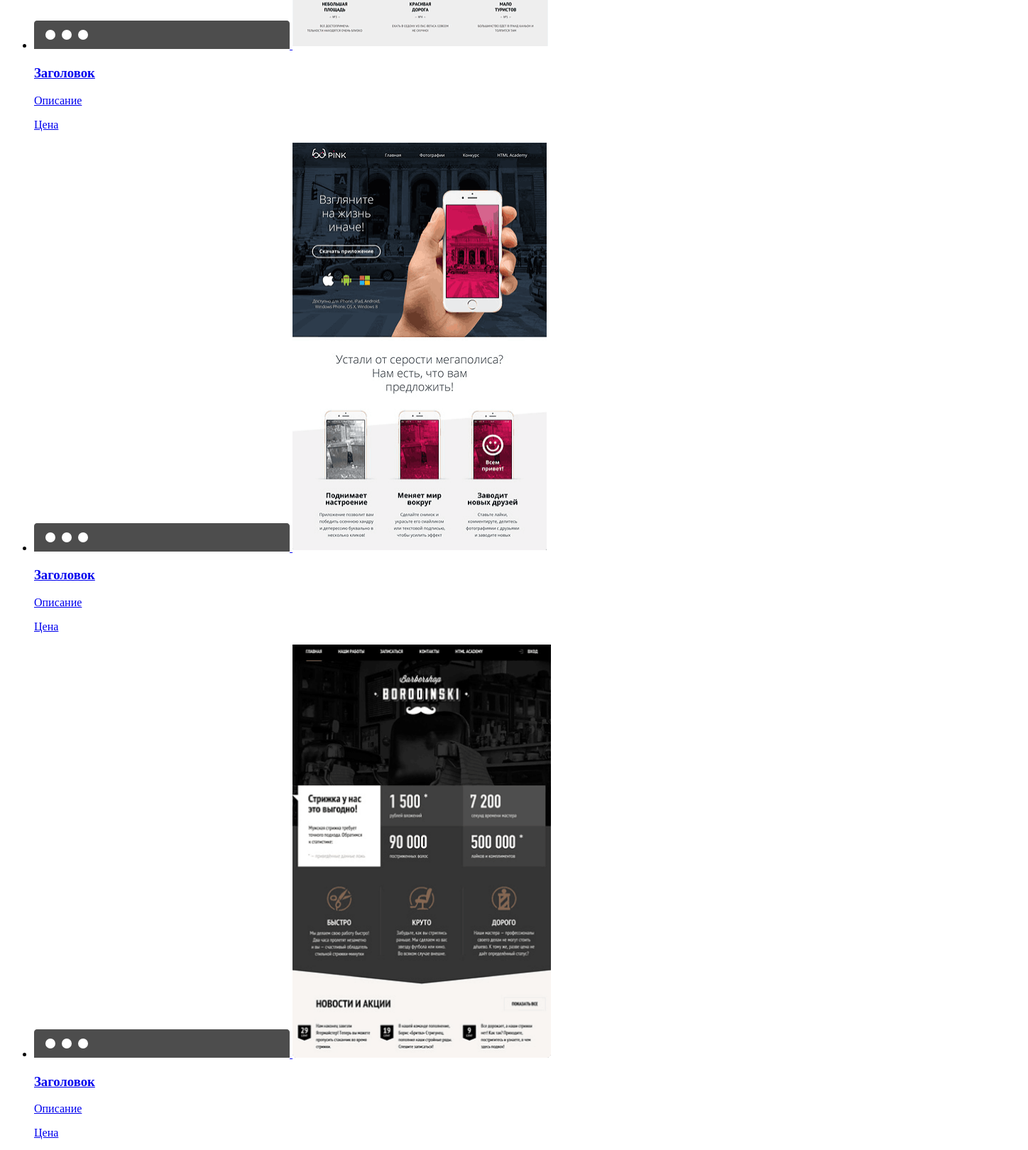
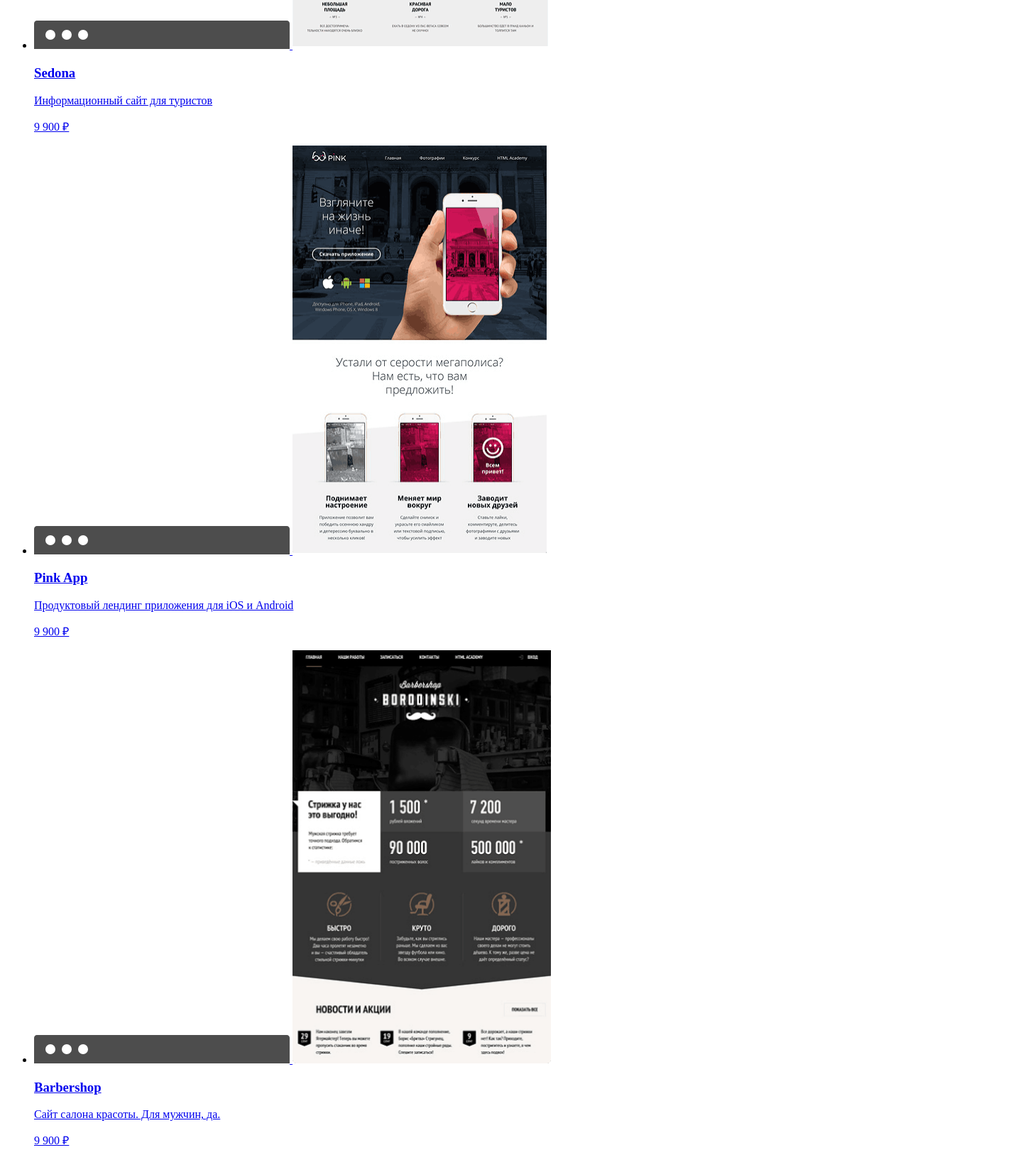
Before and after one commit to SenCheSS/1343007-nerds-28, a plain HTML site: page catalog.html in a window 1280 px wide. Shown: the part 1415-3035 px from the top of the page at 71% size, 1448 px wide, since content can reach past the window. Drawn offline with Linux system fonts and the light colour scheme.

Commit message:
Продолжаем подготовку графики
Добавил бэкграунды вроде

```diff
--- a/catalog.html
+++ b/catalog.html
@@ -139,9 +139,9 @@
                   class="product-preview"
                 />
                 <div class="product-desc">
-                  <h3>Заголовок</h3>
-                  <p>Описание</p>
-                  <p>Цена</p>
+                  <h3>Sedona</h3>
+                  <p>Информационный сайт для туристов</p>
+                  <p>9 900 ₽</p>
                 </div>
               </a>
             </li>
@@ -162,9 +162,9 @@
                   class="product-preview"
                 />
                 <div class="product-desc">
-                  <h3>Заголовок</h3>
-                  <p>Описание</p>
-                  <p>Цена</p>
+                  <h3>Pink App</h3>
+                  <p>Продуктовый лендинг приложения для iOS и Android</p>
+                  <p>9 900 ₽</p>
                 </div>
               </a>
             </li>
@@ -185,9 +185,9 @@
                   class="product-preview"
                 />
                 <div class="product-desc">
-                  <h3>Заголовок</h3>
-                  <p>Описание</p>
-                  <p>Цена</p>
+                  <h3>Barbershop</h3>
+                  <p>Сайт салона красоты. Для мужчин, да.</p>
+                  <p>9 900 ₽</p>
                 </div>
               </a>
             </li>
@@ -208,9 +208,9 @@
                   class="product-preview"
                 />
                 <div class="product-desc">
-                  <h3>Заголовок</h3>
-                  <p>Описание</p>
-                  <p>Цена</p>
+                  <h3>MISHKA</h3>
+                  <p>Интернет-магазин вязаных игрушек</p>
+                  <p>9 900 ₽</p>
                 </div>
               </a>
             </li>
@@ -231,9 +231,9 @@
                   class="product-preview"
                 />
                 <div class="product-desc">
-                  <h3>Заголовок</h3>
-                  <p>Описание</p>
-                  <p>Цена</p>
+                  <h3>A Plus</h3>
+                  <p>Лендинг курсов повышения квалификации</p>
+                  <p>9 900 ₽</p>
                 </div>
               </a>
             </li>
@@ -254,9 +254,9 @@
                   class="product-preview"
                 />
                 <div class="product-desc">
-                  <h3>Заголовок</h3>
-                  <p>Описание</p>
-                  <p>Цена</p>
+                  <h3>КВАСТ</h3>
+                  <p>Промо-сайт производителя крафтового кваса</p>
+                  <p>9 900 ₽</p>
                 </div>
               </a>
             </li>
@@ -286,6 +286,13 @@
             275-75-75
           </p>
           <a href="#" class="button">НАПИШИТЕ НАМ</a>
+          <img
+            src="img/footer/map.png"
+            width="1440"
+            height="416"
+            alt="191186,
+          Санкт-Петербург, ул. Б. Конюшенная, д. 19/8 тел. +7 (812) 275-75-75"
+          />
         </div>
       </div>
       <!--Bottom-->
```
Also changed, not shown: index.html (+19 -0 lines), img/main_index/slide_1.png (added), img/main_index/slide_2.png (added), img/main_index/slide_3.png (added).
